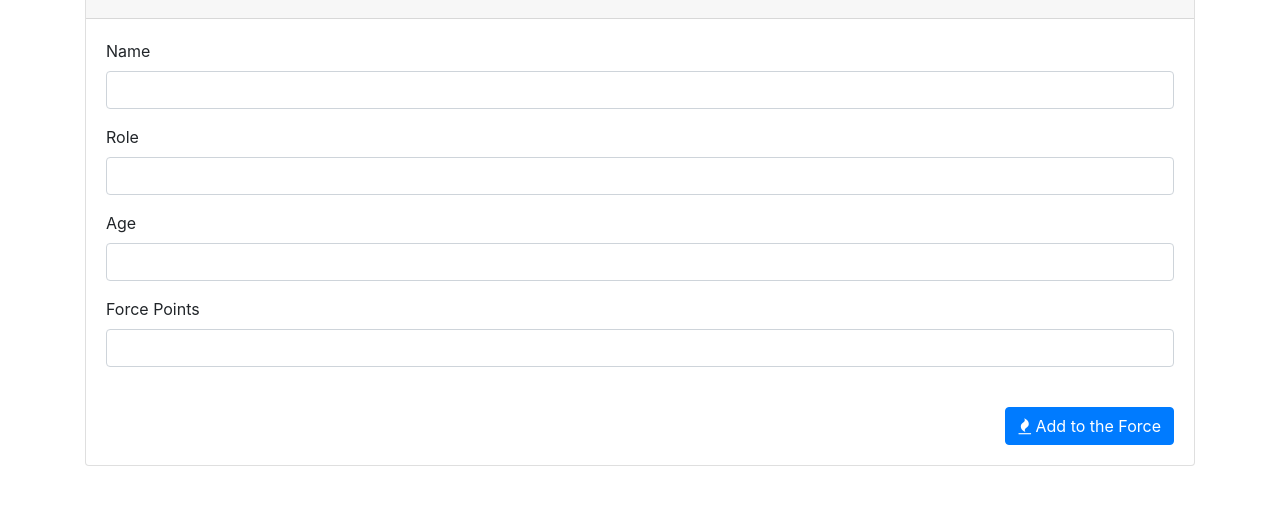
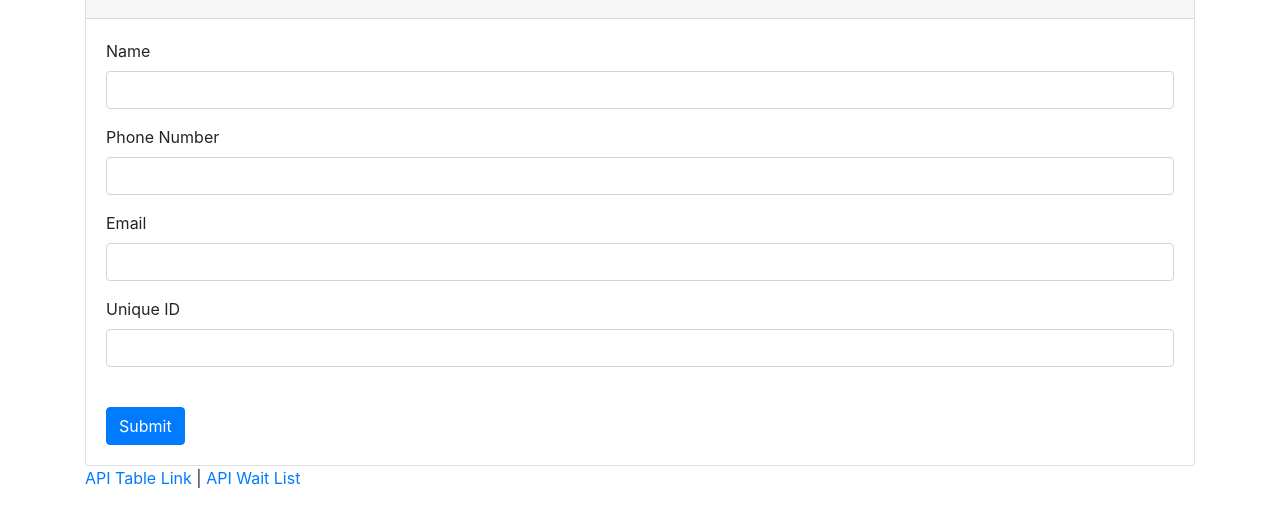
Before and after one commit to chriscrichter/HotRestaurant, a website: page make-res.html in a window 1280 px wide. Shown: the part 49-576 px from the top of the page. Drawn offline with nearby package versions, Linux system fonts and the light colour scheme.

Commit message:
reservation form

```diff
--- a/make-res.html
+++ b/make-res.html
@@ -31,24 +31,24 @@
               </div>
 
               <div class="form-group">
-                <label for="role">Role</label>
-                <input type="text" class="form-control" id="role">
+                <label for="role">Phone Number</label>
+                <input type="text" class="form-control" id="phone-number">
               </div>
 
               <div class="form-group">
-                <label for="age">Age</label>
-                <input type="text" class="form-control" id="age">
+                <label for="age">Email</label>
+                <input type="text" class="form-control" id="email">
               </div>
 
               <div class="form-group">
-                <label for="force-points">Force Points</label>
-                <input type="text" class="form-control" id="force-points">
+                <label for="force-points">Unique ID</label>
+                <input type="text" class="form-control" id="id">
               </div>
 
             </form>
             <br>
-            <div class="text-right">
-              <button type="submit" class="btn btn-primary btn-md" id="add-btn"><span class="fa fa-fire"></span> Add to the Force</button>
+            <div class="text-left">
+              <button type="submit" class="btn btn-primary btn-md" id="add-btn"></span>Submit</button>
             </div>
           </div>
         </div>
@@ -56,6 +56,11 @@
       </div>
     </div>
   </div>
+  <footer class="footer">
+    <div class="container">
+      <p><a href=#>API Table Link</a> | <a href=#>API Wait List</a> </p>
+    </div>
+  </footer>
 
   <script type="text/javascript">
     // Question: What does this code do?
```
Also changed, not shown: view-tables.html (+0 -25 lines).
